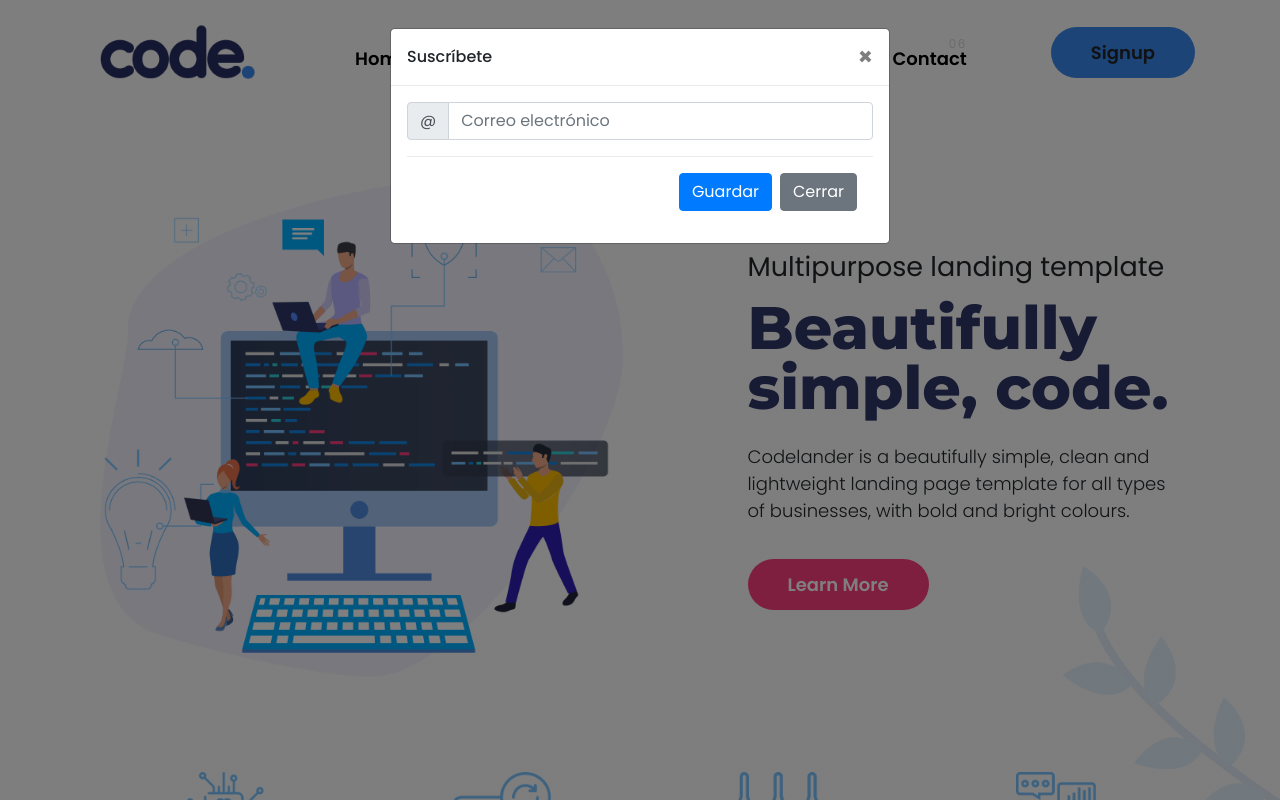
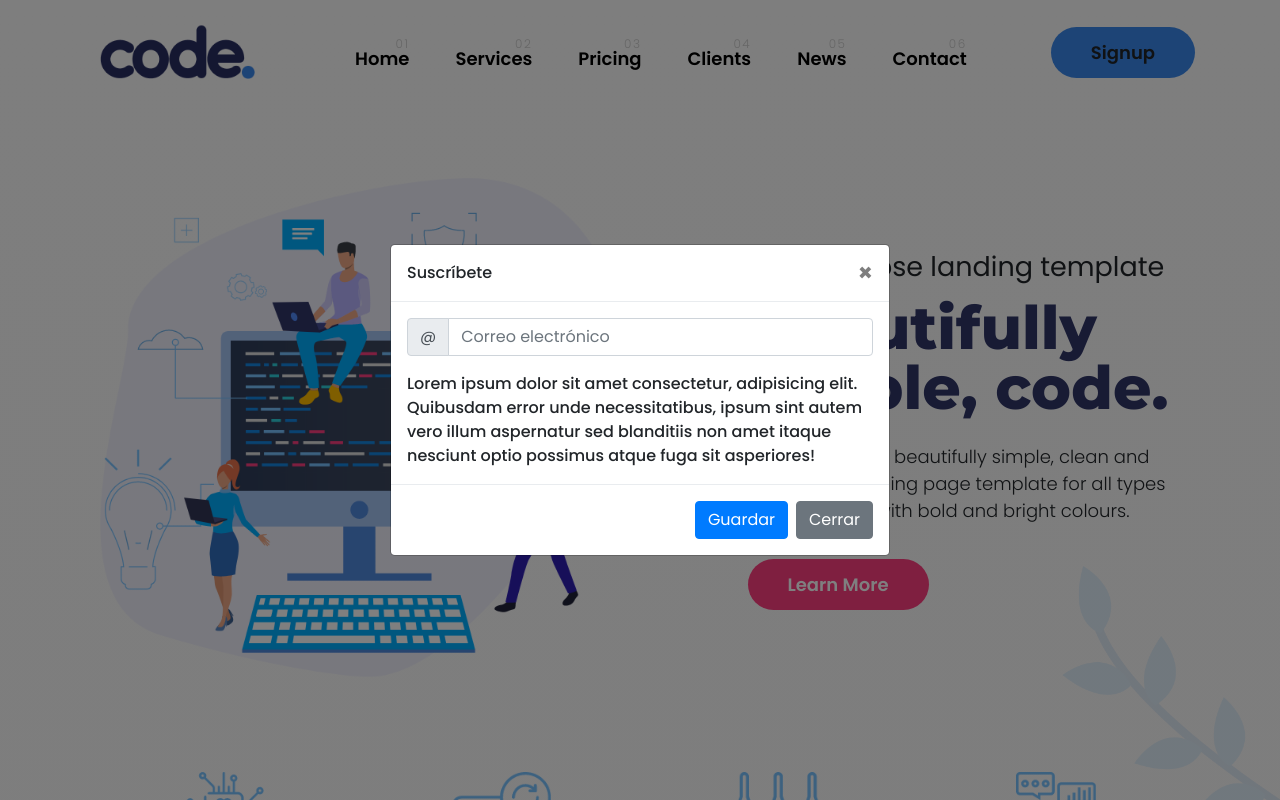
Before and after one commit to AntonyMilian190793/EnvioMasivoCorreos, a PHP site: page / in a window 1280 px wide, after a click on "Signup". Run offline with PHP 8.4, Linux system fonts and the light colour scheme.

Commit message:
07-06-2023

```diff
--- a/index.php
+++ b/index.php
@@ -458,7 +458,8 @@
 
 		<div class="modal fade" id="myModal" tabindex="-1" role="dialog" aria-labelledby="myModalLabel">
 
-  <div class="modal-dialog" role="document">
+  <div class="modal-dialog h-100 d-flex flex-column justify-content-center my-0"  role="document">
+	<form method="post" id="usuarios_form">
     <div class="modal-content">
       <div class="modal-header">
         <h5 class="modal-title">Suscríbete</h5>
@@ -471,14 +472,16 @@
   <div class="input-group-prepend">
     <span class="input-group-text" id="basic-addon1">@</span>
   </div>
-  <input type="text" class="form-control" placeholder="Correo electrónico" aria-label="Username" aria-describedby="basic-addon1">
-</div
+  <input type="email" class="form-control" placeholder="Correo electrónico" aria-label="Username" aria-describedby="basic-addon1" required>
+	</div>
+	<p>Lorem ipsum dolor sit amet consectetur, adipisicing elit. Quibusdam error unde necessitatibus, ipsum sint autem vero illum aspernatur sed blanditiis non amet itaque nesciunt optio possimus atque fuga sit asperiores!</p>
       </div>
       <div class="modal-footer">
-        <button type="button" class="btn btn-primary">Guardar</button>
+        <button type="submit" class="btn btn-primary">Guardar</button>
         <button type="button" class="btn btn-secondary" data-dismiss="modal">Cerrar</button>
       </div>
     </div>
+	</form>
   </div>
 </div>
 
```
